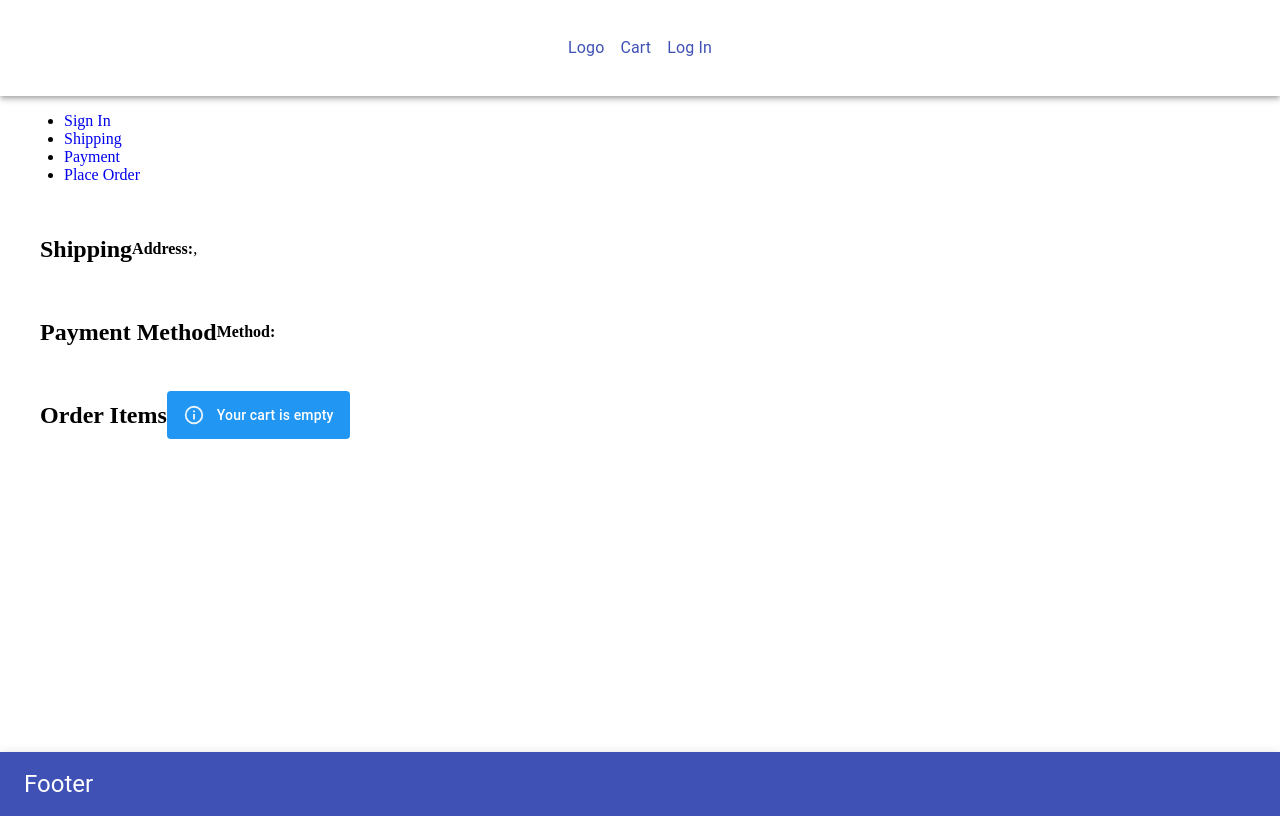
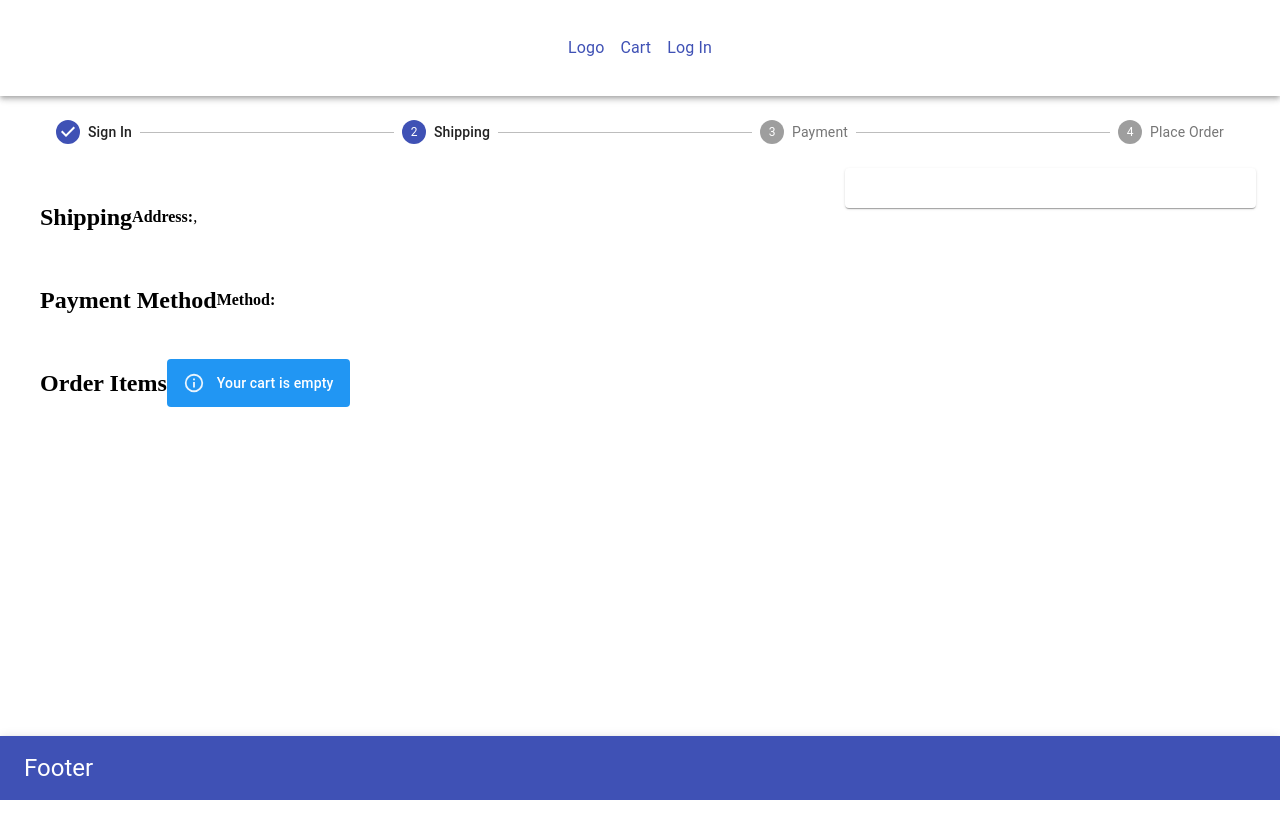
Before and after one commit to ARodriguezHacks/le-magasin-shop, a React (Create React App) app in the folder frontend/: page /placeorder in a window 1280 px wide. Built offline with nearby package versions, Linux system fonts and the light colour scheme.

Commit message:
Functionality to place order. Edit checkout steps component

```diff
--- /dev/null
+++ b/frontend/src/actions/orderActions.js
@@ -0,0 +1,41 @@
+import axios from "axios";
+import {
+  ORDER_CREATE_REQUEST,
+  ORDER_CREATE_SUCCESS,
+  ORDER_CREATE_FAIL,
+} from "../constants/orderConstants";
+
+export const createOrder = (order) => async (dispatch, getState) => {
+  try {
+    dispatch({
+      type: ORDER_CREATE_REQUEST,
+    });
+
+    const {
+      userLogin: { userInfo },
+    } = getState();
+    // Nested destructuring
+
+    const config = {
+      headers: {
+        // "Content-Type": "application/json",
+        Authorization: `Bearer ${userInfo.token}`,
+      },
+    };
+
+    const { data } = await axios.post(`/api/orders`, order, config);
+
+    dispatch({
+      type: ORDER_CREATE_SUCCESS,
+      payload: data,
+    });
+  } catch (error) {
+    dispatch({
+      type: ORDER_CREATE_FAIL,
+      payload:
+        error.response && error.response.data.message
+          ? error.response.data.message
+          : error.message,
+    });
+  }
+};
--- a/frontend/src/components/CheckoutSteps.js
+++ b/frontend/src/components/CheckoutSteps.js
@@ -1,29 +1,24 @@
-import React from "react";
+import React, { useState } from "react";
 import { Link } from "react-router-dom";
 import { Stepper, Step, StepLabel } from "@material-ui/core";
 
+function getSteps() {
+  return ["Sign In", "Shipping", "Payment", "Place Order"];
+}
+
 const CheckoutSteps = ({ step1, step2, step3, step4 }) => {
+  const [activeStep, setActiveStep] = useState(1);
+  const steps = getSteps();
+
   return (
-    <nav>
-      <ul>
-        <li>
-          {step1 ? <Link to="/login">Sign In</Link> : <span>Sign In</span>}
-        </li>
-        <li>
-          {step2 ? <Link to="/shipping">Shipping</Link> : <span>Shipping</span>}
-        </li>
-        <li>
-          {step3 ? <Link to="/payment">Payment</Link> : <span>Payment</span>}
-        </li>
-        <li>
-          {step4 ? (
-            <Link to="/placeorder">Place Order</Link>
-          ) : (
-            <span>Place Order</span>
-          )}
-        </li>
-      </ul>
-    </nav>
+    <Stepper activeStep={activeStep}>
+      {steps.map((label) => (
+        <Step key={label}>
+          <StepLabel>{label}</StepLabel>
+        </Step>
+      ))}
+      {/* {step1 ? <Link to="/login">Sign In</Link> : <span>Sign In</span>} */}
+    </Stepper>
   );
 };
 
--- /dev/null
+++ b/frontend/src/constants/orderConstants.js
@@ -0,0 +1,3 @@
+export const ORDER_CREATE_REQUEST = "ORDER_CREATE_REQUEST";
+export const ORDER_CREATE_SUCCESS = "ORDER_CREATE_SUCCESS";
+export const ORDER_CREATE_FAIL = "ORDER_CREATE_FAIL";
--- /dev/null
+++ b/frontend/src/reducers/orderReducers.js
@@ -0,0 +1,28 @@
+import {
+  ORDER_CREATE_REQUEST,
+  ORDER_CREATE_SUCCESS,
+  ORDER_CREATE_FAIL,
+} from "../constants/orderConstants";
+
+export const orderCreateReducer = (state = {}, action) => {
+  switch (action.type) {
+    case ORDER_CREATE_REQUEST:
+      return {
+        loading: true,
+      };
+    case ORDER_CREATE_SUCCESS:
+      return {
+        loading: false,
+        success: true,
+        order: action.payload,
+      };
+    case ORDER_CREATE_FAIL:
+      return {
+        loading: false,
+
+        error: action.payload,
+      };
+    default:
+      return state;
+  }
+};
--- a/frontend/src/screens/PlaceOrderScreen.js
+++ b/frontend/src/screens/PlaceOrderScreen.js
@@ -1,8 +1,9 @@
-import React from "react";
+import React, { useEffect } from "react";
 import { Link, useHistory } from "react-router-dom";
 import { useDispatch, useSelector } from "react-redux";
 import Message from "../components/Message";
 import CheckoutSteps from "../components/CheckoutSteps";
+import { createOrder } from "../actions/orderActions";
 import {
   Grid,
   List,
@@ -15,6 +16,8 @@ import {
 } from "@material-ui/core";
 
 const PlaceOrderScreen = () => {
+  const history = useHistory();
+  const dispatch = useDispatch();
   const cart = useSelector((state) => state.cart);
 
   const addDecimals = (num) => {
@@ -32,6 +35,29 @@ const PlaceOrderScreen = () => {
     Number(cart.shippingPrice) +
     Number(cart.taxPrice)
   ).toFixed(2);
+
+  const orderCreate = useSelector((state) => state.orderCreate);
+  const { order, success, error } = orderCreate;
+
+  useEffect(() => {
+    if (success) {
+      history.pushState(`/order/${order._id}`);
+    }
+  }, [history, success]);
+
+  const placeOrderHandler = () => {
+    dispatch(
+      createOrder({
+        orderItems: cart.cartItems,
+        shippingAddress: cart.shippingAddress,
+        paymentMethod: cart.paymentMethod,
+        itemsPrice: cart.itemsPrice,
+        shippingPrice: cart.shippingPrice,
+        taxPrice: cart.taxPrice,
+        totalPrice: cart.totalPrice,
+      })
+    );
+  };
 
   return (
     <>
@@ -87,6 +113,11 @@ const PlaceOrderScreen = () => {
             </ListItem>
           </List>
         </Grid>
+        <Grid item md={4}>
+          <Card>
+            <CardContent></CardContent>
+          </Card>
+        </Grid>
       </Grid>
     </>
   );
--- a/frontend/src/store.js
+++ b/frontend/src/store.js
@@ -12,6 +12,7 @@ import {
   userDetailsReducer,
   userUpdateProfileReducer,
 } from "./reducers/userReducers";
+import { orderCreateReducer } from "./reducers/orderReducers";
 
 const reducer = combineReducers({
   productList: productListReducer,
@@ -21,6 +22,7 @@ const reducer = combineReducers({
   userRegister: userRegisterReducer,
   userDetails: userDetailsReducer,
   userUpdateProfile: userUpdateProfileReducer,
+  orderCreate: orderCreateReducer,
 });
 
 const cartItemsFromStorage = localStorage.getItem("cartItems")
```
